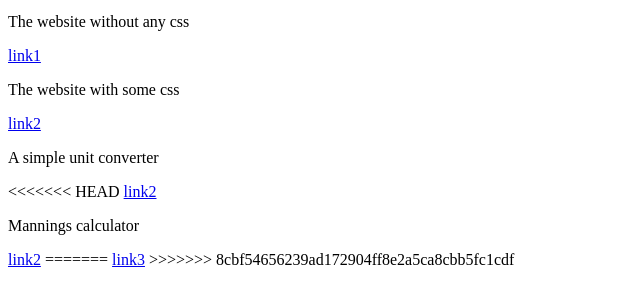
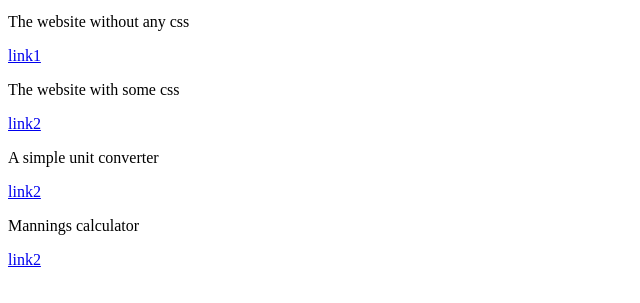
Before and after one commit to abu1995/abu1995.github.io, a plain HTML site: page index.html in a window 1280 px wide. Shown: the part 347-650 px from the top of the page, without its empty margins (0-640 px from the left). Drawn offline with Linux system fonts and the light colour scheme.

Commit message:
Mannings calculator

```diff
--- a/index.html
+++ b/index.html
@@ -13,12 +13,8 @@
         <p>The website with some css</p>
         <a href="abu1995.github.io\withcss.html">link2</a>
         <p>A simple unit converter</p>
-<<<<<<< HEAD
         <a href="abu1995.github.io\unitconverter.html">link2</a>
         <p>Mannings calculator</p>
         <a href="abu1995.github.io\mannings.html">link2</a>
-=======
-        <a href="abu1995.github.io\unitconverter.html">link3</a>
->>>>>>> 8cbf54656239ad172904ff8e2a5ca8cbb5fc1cdf
 
 </body>
```
